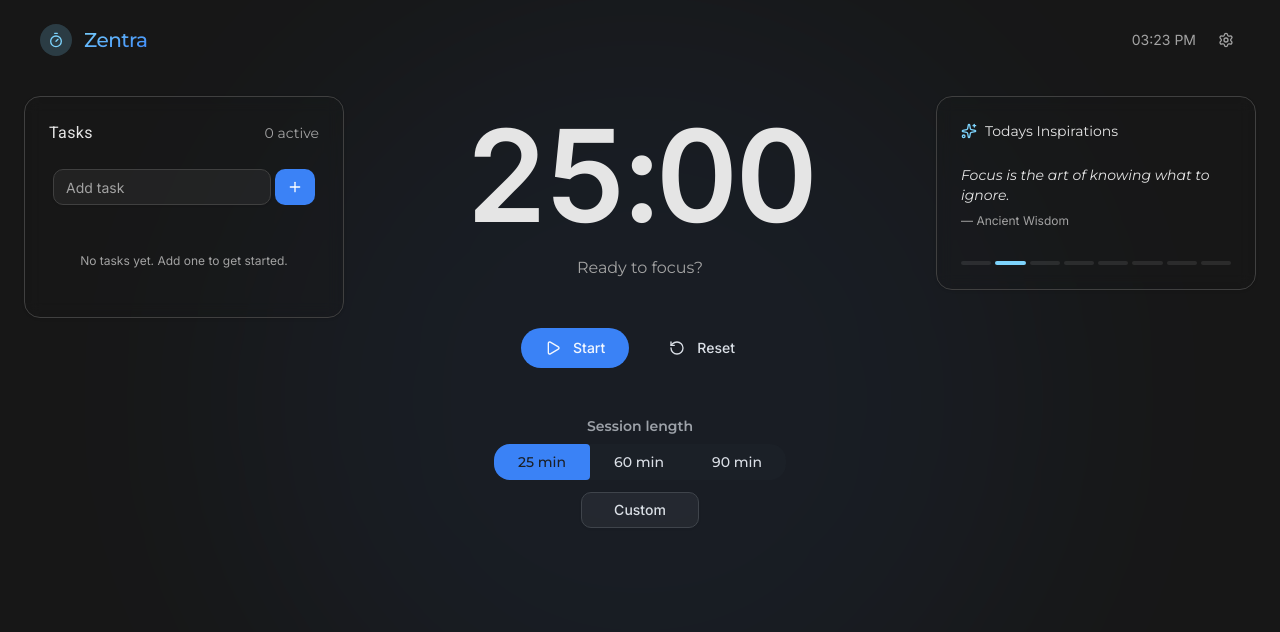
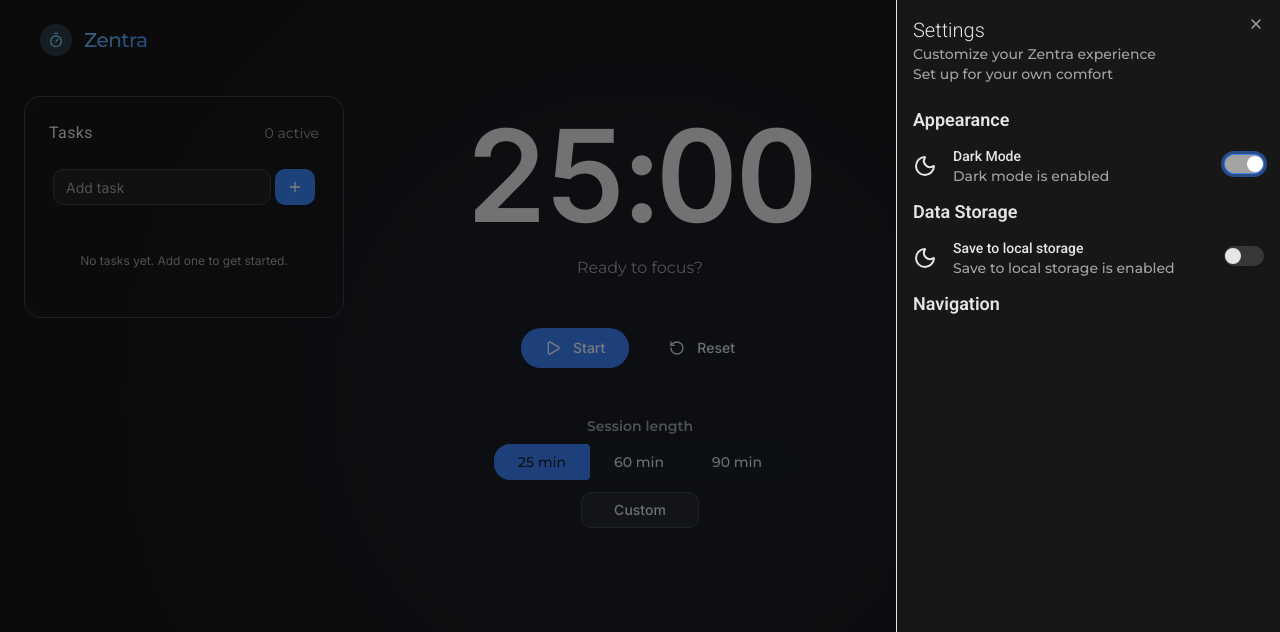
Before and after one commit to Marmo77/Zentra, a React (Vite) app: page /app in a window 1280 px wide. Both pictures are taken after a click on the element 1226 px from the left and 40 px from the top of the page. Shown: the top 632 px of the page. Built offline with nearby package versions, Linux system fonts and the light colour scheme.

Commit message:
apperance dark mode settings

```diff
--- a/package.json
+++ b/package.json
@@ -13,9 +13,11 @@
     "@radix-ui/react-alert-dialog": "^1.1.15",
     "@radix-ui/react-checkbox": "^1.3.3",
     "@radix-ui/react-dialog": "^1.1.15",
+    "@radix-ui/react-label": "^2.1.8",
     "@radix-ui/react-progress": "^1.1.8",
     "@radix-ui/react-scroll-area": "^1.2.10",
     "@radix-ui/react-slot": "^1.2.4",
+    "@radix-ui/react-switch": "^1.2.6",
     "@radix-ui/react-tooltip": "^1.2.8",
     "@tailwindcss/vite": "^4.1.16",
     "class-variance-authority": "^0.7.1",
--- a/src/App.tsx
+++ b/src/App.tsx
@@ -44,7 +44,12 @@
           <Route path="/" index element={<Home />} />
           <Route path="*" element={<NotFound />} />
         </Route>
-        <Route path="/app" element={<MainApp />} />
+        <Route
+          path="/app"
+          element={
+            <MainApp darkMode={isDarkMode} setDarkMode={handleThemeToggle} />
+          }
+        />
       </Routes>
     </>
   );
--- a/src/components/MainApp/Fucus.tsx
+++ b/src/components/MainApp/Fucus.tsx
@@ -232,6 +232,7 @@
               <BarChart data={timeOptionsData}>
                 <XAxis hide={true} />
                 <YAxis hide={true} />
+
                 <Bar
                   dataKey="value"
                   onClick={(e) => {
--- a/src/components/MainApp/MainApp.tsx
+++ b/src/components/MainApp/MainApp.tsx
@@ -6,7 +6,13 @@
 import { motion } from "motion/react";
 import type { TaskProps, UserSettings } from "@/types/types";
 
-const MainApp = () => {
+const MainApp = ({
+  darkMode,
+  setDarkMode,
+}: {
+  darkMode: boolean;
+  setDarkMode: React.Dispatch<React.SetStateAction<boolean>>;
+}) => {
   const [tasks, setTasks] = useState<TaskProps[]>(
     JSON.parse(localStorage.getItem("tasks") || "[]")
   );
@@ -15,6 +21,8 @@
     saveToLocalStorage: true,
     saveTime: true,
   });
+
+  console.log(darkMode);
 
   useEffect(() => {
     if (userSettings.saveToLocalStorage) {
@@ -61,7 +69,7 @@
         }}
         className="absolute top-1/2 left-1/2 -translate-x-1/2 -translate-y-1/2 w-[800px] h-[800px] bg-primary/20 rounded-full blur-[120px] inset-0 overflow-hidden pointer-events-none"
       />
-      <FocusNav />
+      <FocusNav darkMode={darkMode} setDarkMode={setDarkMode} />
       <div className="max-w-7xl mx-auto px-6">
         {/* DESKTOP */}
         <div className="hidden lg:grid lg:grid-cols-[320px_1fr_320px] gap-8 items-start">
--- a/src/components/MainApp/Navigation.tsx
+++ b/src/components/MainApp/Navigation.tsx
@@ -2,8 +2,16 @@
 import { Settings, Timer } from "lucide-react";
 import { useState, useEffect } from "react";
 import { useNavigate } from "react-router-dom";
+import { Sheet, SheetContent, SheetTrigger } from "../ui/sheet";
+import SettingsFocus from "./SettingsFocus";
 
-const Navigation = () => {
+const Navigation = ({
+  darkMode,
+  setDarkMode,
+}: {
+  darkMode: boolean;
+  setDarkMode: React.Dispatch<React.SetStateAction<boolean>>;
+}) => {
   const navigate = useNavigate();
   const [currentTime, setCurrentTime] = useState(new Date());
 
@@ -43,9 +51,16 @@
           <span className="text-sm text-muted-foreground hidden sm:block">
             {formattedTime}
           </span>
-          <div className="w-7 h-7 hover:bg-muted-foreground/10 duration-300 transition-colors flex items-center justify-center rounded-full cursor-pointer">
-            <Settings className="h-4 w-4 text-muted-foreground" />
-          </div>
+          <Sheet>
+            <SheetTrigger asChild>
+              <div className="w-8 h-8 hover:bg-muted-foreground/10 duration-300 transition-colors flex items-center justify-center rounded-full cursor-pointer">
+                <Settings className="h-4 w-4 text-muted-foreground" />
+              </div>
+            </SheetTrigger>
+            <SheetContent>
+              <SettingsFocus darkMode={darkMode} setDarkMode={setDarkMode} />
+            </SheetContent>
+          </Sheet>
         </div>
       </div>
     </section>
--- /dev/null
+++ b/src/components/MainApp/SettingsFocus.tsx
@@ -0,0 +1,82 @@
+import { SheetDescription, SheetHeader, SheetTitle } from "../ui/sheet";
+import { AppConstants } from "@/data/constants";
+import { Moon } from "lucide-react";
+import { Switch } from "../ui/switch";
+import { Label } from "../ui/label";
+
+const SettingsFocus = ({
+  darkMode,
+  setDarkMode,
+}: {
+  darkMode: boolean;
+  setDarkMode: React.Dispatch<React.SetStateAction<boolean>>;
+}) => {
+  return (
+    <SheetHeader>
+      <SheetTitle>
+        <h1 className="text-xl font-light">Settings</h1>
+        <SheetDescription>
+          <p className="text-sm font-medium text-muted-foreground">
+            Customize your {AppConstants.Website.Title} experience
+          </p>
+          <p className="text-sm font-medium text-muted-foreground">
+            Set up for your own comfort
+          </p>
+        </SheetDescription>
+      </SheetTitle>
+      <div className="py-4">
+        {/* APPEARANCE */}
+        <div className="flex flex-col">
+          <h3 className="text-lg font-semibold">Appearance</h3>
+          {/* DARK MODE */}
+          <div className="flex justify-between items-center py-3">
+            <Label htmlFor="dark-mode" className="flex items-center gap-4">
+              <Moon />
+              <div className="flex flex-col">
+                <h4 className="text-sm font-medium">Dark Mode</h4>
+                <p className="text-sm text-muted-foreground">
+                  Dark mode is {darkMode ? "enabled" : "disabled"}
+                </p>
+              </div>
+            </Label>
+            <div>
+              <Switch
+                id="dark-mode"
+                checked={darkMode}
+                onCheckedChange={setDarkMode}
+              />
+            </div>
+          </div>
+        </div>
+        {/* Data Storage */}
+        <div className="flex flex-col">
+          <h3 className="text-lg font-semibold">Data Storage</h3>
+          {/* Save to local storage */}
+          <div className="flex justify-between items-center py-3">
+            <Label
+              htmlFor="save-to-local-storage"
+              className="flex items-center gap-4"
+            >
+              <Moon />
+              <div className="flex flex-col">
+                <h4 className="text-sm font-medium">Save to local storage</h4>
+                <p className="text-sm text-muted-foreground">
+                  Save to local storage is enabled
+                </p>
+              </div>
+            </Label>
+            <div>
+              <Switch id="save-to-local-storage" />
+            </div>
+          </div>
+        </div>
+        {/* Navigation */}
+        <div className="flex flex-col">
+          <h3 className="text-lg font-semibold">Navigation</h3>
+        </div>
+      </div>
+    </SheetHeader>
+  );
+};
+
+export default SettingsFocus;
--- /dev/null
+++ b/src/components/ui/label.tsx
@@ -0,0 +1,22 @@
+import * as React from "react"
+import * as LabelPrimitive from "@radix-ui/react-label"
+
+import { cn } from "@/lib/utils"
+
+function Label({
+  className,
+  ...props
+}: React.ComponentProps<typeof LabelPrimitive.Root>) {
+  return (
+    <LabelPrimitive.Root
+      data-slot="label"
+      className={cn(
+        "flex items-center gap-2 text-sm leading-none font-medium select-none group-data-[disabled=true]:pointer-events-none group-data-[disabled=true]:opacity-50 peer-disabled:cursor-not-allowed peer-disabled:opacity-50",
+        className
+      )}
+      {...props}
+    />
+  )
+}
+
+export { Label }
--- /dev/null
+++ b/src/components/ui/sheet.tsx
@@ -0,0 +1,137 @@
+import * as React from "react"
+import * as SheetPrimitive from "@radix-ui/react-dialog"
+import { XIcon } from "lucide-react"
+
+import { cn } from "@/lib/utils"
+
+function Sheet({ ...props }: React.ComponentProps<typeof SheetPrimitive.Root>) {
+  return <SheetPrimitive.Root data-slot="sheet" {...props} />
+}
+
+function SheetTrigger({
+  ...props
+}: React.ComponentProps<typeof SheetPrimitive.Trigger>) {
+  return <SheetPrimitive.Trigger data-slot="sheet-trigger" {...props} />
+}
+
+function SheetClose({
+  ...props
+}: React.ComponentProps<typeof SheetPrimitive.Close>) {
+  return <SheetPrimitive.Close data-slot="sheet-close" {...props} />
+}
+
+function SheetPortal({
+  ...props
+}: React.ComponentProps<typeof SheetPrimitive.Portal>) {
+  return <SheetPrimitive.Portal data-slot="sheet-portal" {...props} />
+}
+
+function SheetOverlay({
+  className,
+  ...props
+}: React.ComponentProps<typeof SheetPrimitive.Overlay>) {
+  return (
+    <SheetPrimitive.Overlay
+      data-slot="sheet-overlay"
+      className={cn(
+        "data-[state=open]:animate-in data-[state=closed]:animate-out data-[state=closed]:fade-out-0 data-[state=open]:fade-in-0 fixed inset-0 z-50 bg-black/50",
+        className
+      )}
+      {...props}
+    />
+  )
+}
+
+function SheetContent({
+  className,
+  children,
+  side = "right",
+  ...props
+}: React.ComponentProps<typeof SheetPrimitive.Content> & {
+  side?: "top" | "right" | "bottom" | "left"
+}) {
+  return (
+    <SheetPortal>
+      <SheetOverlay />
+      <SheetPrimitive.Content
+        data-slot="sheet-content"
+        className={cn(
+          "bg-background data-[state=open]:animate-in data-[state=closed]:animate-out fixed z-50 flex flex-col gap-4 shadow-lg transition ease-in-out data-[state=closed]:duration-300 data-[state=open]:duration-500",
+          side === "right" &&
+            "data-[state=closed]:slide-out-to-right data-[state=open]:slide-in-from-right inset-y-0 right-0 h-full w-3/4 border-l sm:max-w-sm",
+          side === "left" &&
+            "data-[state=closed]:slide-out-to-left data-[state=open]:slide-in-from-left inset-y-0 left-0 h-full w-3/4 border-r sm:max-w-sm",
+          side === "top" &&
+            "data-[state=closed]:slide-out-to-top data-[state=open]:slide-in-from-top inset-x-0 top-0 h-auto border-b",
+          side === "bottom" &&
+            "data-[state=closed]:slide-out-to-bottom data-[state=open]:slide-in-from-bottom inset-x-0 bottom-0 h-auto border-t",
+          className
+        )}
+        {...props}
+      >
+        {children}
+        <SheetPrimitive.Close className="ring-offset-background focus:ring-ring data-[state=open]:bg-secondary absolute top-4 right-4 rounded-xs opacity-70 transition-opacity hover:opacity-100 focus:ring-2 focus:ring-offset-2 focus:outline-hidden disabled:pointer-events-none">
+          <XIcon className="size-4" />
+          <span className="sr-only">Close</span>
+        </SheetPrimitive.Close>
+      </SheetPrimitive.Content>
+    </SheetPortal>
+  )
+}
+
+function SheetHeader({ className, ...props }: React.ComponentProps<"div">) {
+  return (
+    <div
+      data-slot="sheet-header"
+      className={cn("flex flex-col gap-1.5 p-4", className)}
+      {...props}
+    />
+  )
+}
+
+function SheetFooter({ className, ...props }: React.ComponentProps<"div">) {
+  return (
+    <div
+      data-slot="sheet-footer"
+      className={cn("mt-auto flex flex-col gap-2 p-4", className)}
+      {...props}
+    />
+  )
+}
+
+function SheetTitle({
+  className,
+  ...props
+}: React.ComponentProps<typeof SheetPrimitive.Title>) {
+  return (
+    <SheetPrimitive.Title
+      data-slot="sheet-title"
+      className={cn("text-foreground font-semibold", className)}
+      {...props}
+    />
+  )
+}
+
+function SheetDescription({
+  className,
+  ...props
+}: React.ComponentProps<typeof SheetPrimitive.Description>) {
+  return (
+    <SheetPrimitive.Description
+      data-slot="sheet-description"
+      className={cn("text-muted-foreground text-sm", className)}
+      {...props}
+    />
+  )
+}
+
+export {
+  Sheet,
+  SheetTrigger,
+  SheetClose,
+  SheetContent,
+  SheetHeader,
+  SheetFooter,
+  SheetTitle,
+  SheetDescription,
+}
--- /dev/null
+++ b/src/components/ui/switch.tsx
@@ -0,0 +1,30 @@
+import * as React from "react";
+import * as SwitchPrimitive from "@radix-ui/react-switch";
+
+import { cn } from "@/lib/utils";
+
+function Switch({
+  className,
+  ...props
+}: React.ComponentProps<typeof SwitchPrimitive.Root>) {
+  return (
+    <SwitchPrimitive.Root
+      data-slot="switch"
+      className={cn(
+        "peer data-[state=checked]:bg-muted-foreground data-[state=unchecked]:bg-input focus-visible:border-ring focus-visible:ring-ring/50 dark:data-[state=unchecked]:bg-input/80 inline-flex h-5 w-10 shrink-0 items-center rounded-full border border-transparent shadow-xs transition-all outline-none focus-visible:ring-[3px] disabled:cursor-not-allowed disabled:opacity-50",
+        className
+      )}
+      {...props}
+    >
+      <SwitchPrimitive.Thumb
+        data-slot="switch-thumb"
+        className={cn(
+          "bg-background dark:data-[state=unchecked]:bg-foreground dark:data-[state=checked]:bg-primary-foreground pointer-events-none block size-4 rounded-full ring-0 transition-transform data-[state=checked]:translate-x-5.5 data-[state=unchecked]:translate-x-0"
+        )}
+      />
+      {/* translate-x-[calc(100%-2px)] */}
+    </SwitchPrimitive.Root>
+  );
+}
+
+export { Switch };
```
Also changed, not shown: 1 other file (tests, documents, lock files or other folders).
